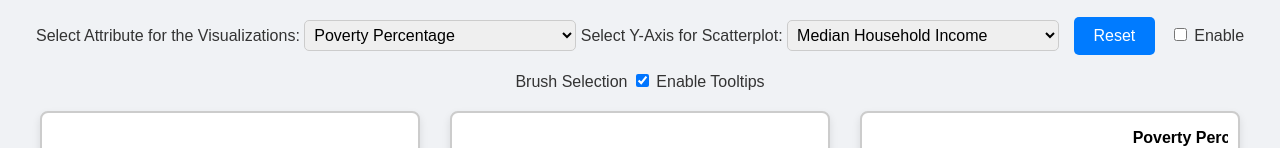
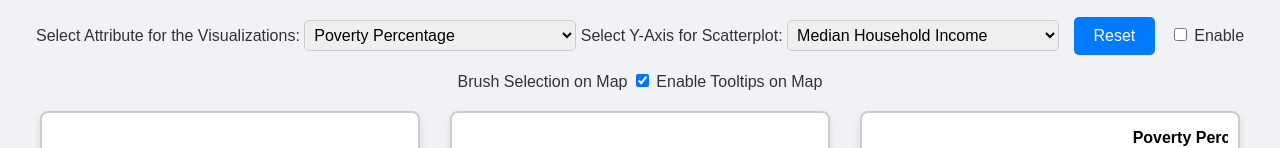
Before and after one commit to ajaykumar1250/VIDProjectOneRedesign, a plain HTML site: page index.html in a window 1280 px wide. Shown: the part 198-346 px from the top of the page. Drawn offline with nearby package versions, Linux system fonts and the light colour scheme.

Commit message:
Fixed selection titles

```diff
--- a/index.html
+++ b/index.html
@@ -35,8 +35,8 @@
     </select>
 
     <button id="reset-button">Reset</button>
-    <label><input type="checkbox" id="brush-toggle"> Enable Brush Selection</label>
-    <label><input type="checkbox" id="tooltip-toggle" checked> Enable Tooltips</label>
+    <label><input type="checkbox" id="brush-toggle"> Enable Brush Selection on Map</label>
+    <label><input type="checkbox" id="tooltip-toggle" checked> Enable Tooltips on Map</label>
 
     <!-- All charts in one row -->
     <div class="chart-container">
```
